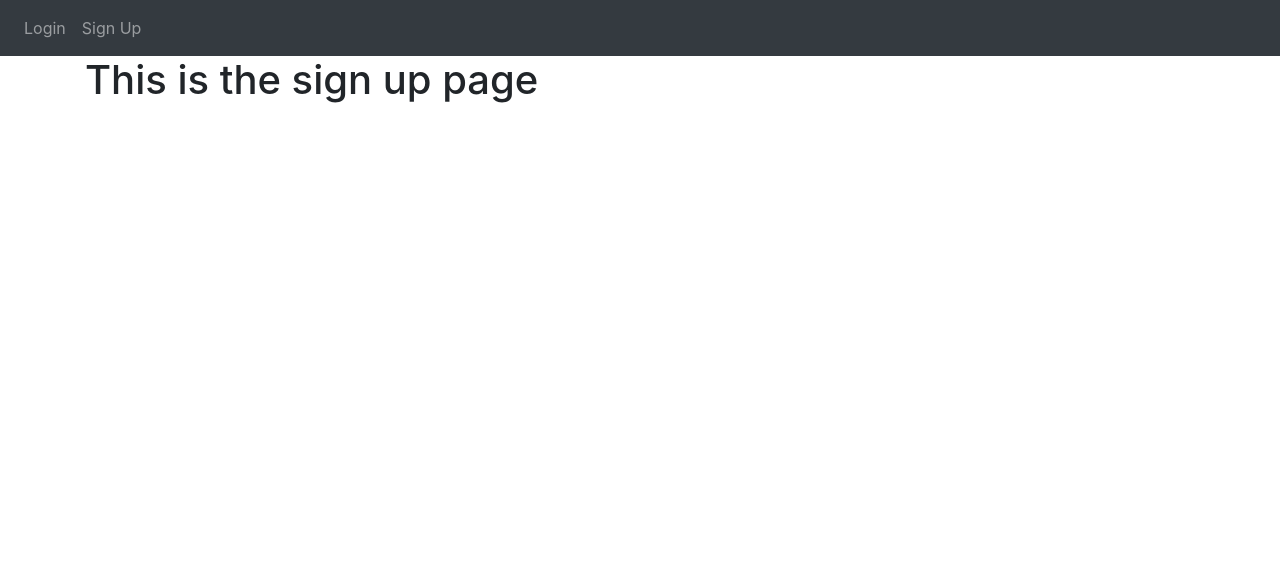
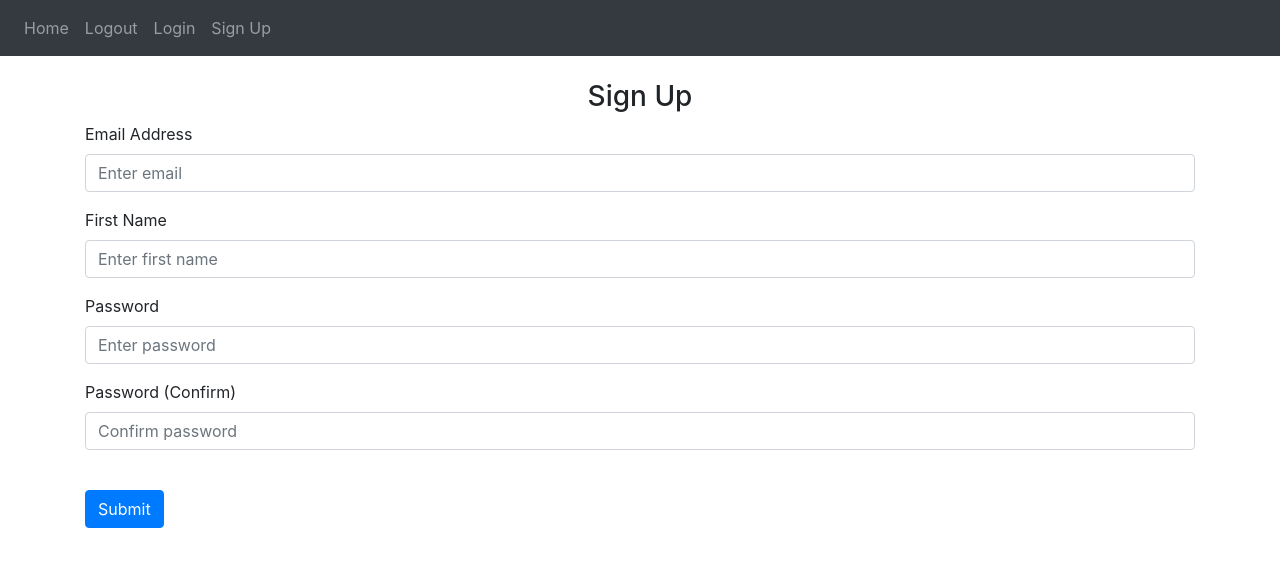
Before and after one commit to mnawar27/PythonWebsite, a Flask app: template website/templates/sign_up.html in a window 1280 px wide. Shown: the top 567 px of the page. Run offline with Flask 3, Linux system fonts and the light colour scheme; the template is opened without the code that fills it, so the values that code supplies are empty; some libraries are stand-ins or nearby versions.

Commit message:
user is now able to sign up and login

```diff
--- a/website/templates/base.html
+++ b/website/templates/base.html
@@ -29,36 +29,17 @@
       </button>
       <div class="collapse navbar-collapse" id="navbar">
         <div class="navbar-nav">
-          {% if user.is_authenticated %}
           <a class="nav-item nav-link" id="home" href="/">Home</a>
           <a class="nav-item nav-link" id="logout" href="/logout">Logout</a>
-          {% else %}
           <a class="nav-item nav-link" id="login" href="/login">Login</a>
           <a class="nav-item nav-link" id="signUp" href="/sign-up">Sign Up</a>
-          {% endif %}
         </div>
       </div>
     </nav>
+    <div class="container mt-4">
+      {% block content %}{% endblock %}
+    </div>
 
-    {% with messages = get_flashed_messages(with_categories=true) %} {% if
-    messages %} {% for category, message in messages %} {% if category ==
-    'error' %}
-    <div class="alert alert-danger alter-dismissable fade show" role="alert">
-      {{ message }}
-      <button type="button" class="close" data-dismiss="alert">
-        <span aria-hidden="true">&times;</span>
-      </button>
-    </div>
-    {% else %}
-    <div class="alert alert-success alter-dismissable fade show" role="alert">
-      {{ message }}
-      <button type="button" class="close" data-dismiss="alert">
-        <span aria-hidden="true">&times;</span>
-      </button>
-    </div>
-    {% endif %} {% endfor %} {% endif %} {% endwith %}
-
-    <div class="container">{% block content %} {% endblock %}</div>
     <script
       src="https://code.jquery.com/jquery-3.2.1.slim.min.js"
       integrity="sha384-KJ3o2DKtIkvYIK3UENzmM7KCkRr/rE9/Qpg6aAZGJwFDMVNA/GpGFF93hXpG5KkN"
@@ -74,7 +55,5 @@
       integrity="sha384-JZR6Spejh4U02d8jOt6vLEHfe/JQGiRRSQQxSfFWpi1MquVdAyjUar5+76PVCmYl"
       crossorigin="anonymous"
     ></script>
-
-
   </body>
 </html>
--- a/website/templates/home.html
+++ b/website/templates/home.html
@@ -1,7 +1,5 @@
-{%extends "base.html"%}
-{% block title %}Home{% endblock %}
-
-{% block content %}
+{% extends "base.html" %} {% block title %}Home{% endblock %} {% block content
+    %}
 <h1>This is the home page</h1>
 
 {% endblock %}
--- a/website/templates/sign_up.html
+++ b/website/templates/sign_up.html
@@ -1,7 +1,48 @@
-{%extends "base.html"%}
-{% block title %}Sign Up{% endblock %}
-
-{% block content %}
-<h1>This is the sign up page</h1>
-
-{% endblock %}
+{% extends "base.html" %} {% block title %}Sign Up{% endblock %} {% block
+    content %}
+    <form method="POST">
+      <h3 align="center">Sign Up</h3>
+      <div class="form-group">
+        <label for="email">Email Address</label>
+        <input
+          type="email"
+          class="form-control"
+          id="email"
+          name="email"
+          placeholder="Enter email"
+        />
+      </div>
+      <div class="form-group">
+        <label for="firstName">First Name</label>
+        <input
+          type="text"
+          class="form-control"
+          id="firstName"
+          name="firstName"
+          placeholder="Enter first name"
+        />
+      </div>
+      <div class="form-group">
+        <label for="password1">Password</label>
+        <input
+          type="password"
+          class="form-control"
+          id="password1"
+          name="password1"
+          placeholder="Enter password"
+        />
+      </div>
+      <div class="form-group">
+        <label for="password2">Password (Confirm)</label>
+        <input
+          type="password"
+          class="form-control"
+          id="password2"
+          name="password2"
+          placeholder="Confirm password"
+        />
+      </div>
+      <br />
+      <button type="submit" class="btn btn-primary">Submit</button>
+    </form>
+    {% endblock %}
--- a/website/views.py
+++ b/website/views.py
@@ -4,4 +4,4 @@ views = Blueprint('views', __name__)
 
 @views.route('/')
 def home():
-    return render_template("home.html")
+    return render_template('home.html')
```
Also changed, not shown: website/auth.py (+23 -5 lines), website/templates/login.html (+28 -7 lines).
